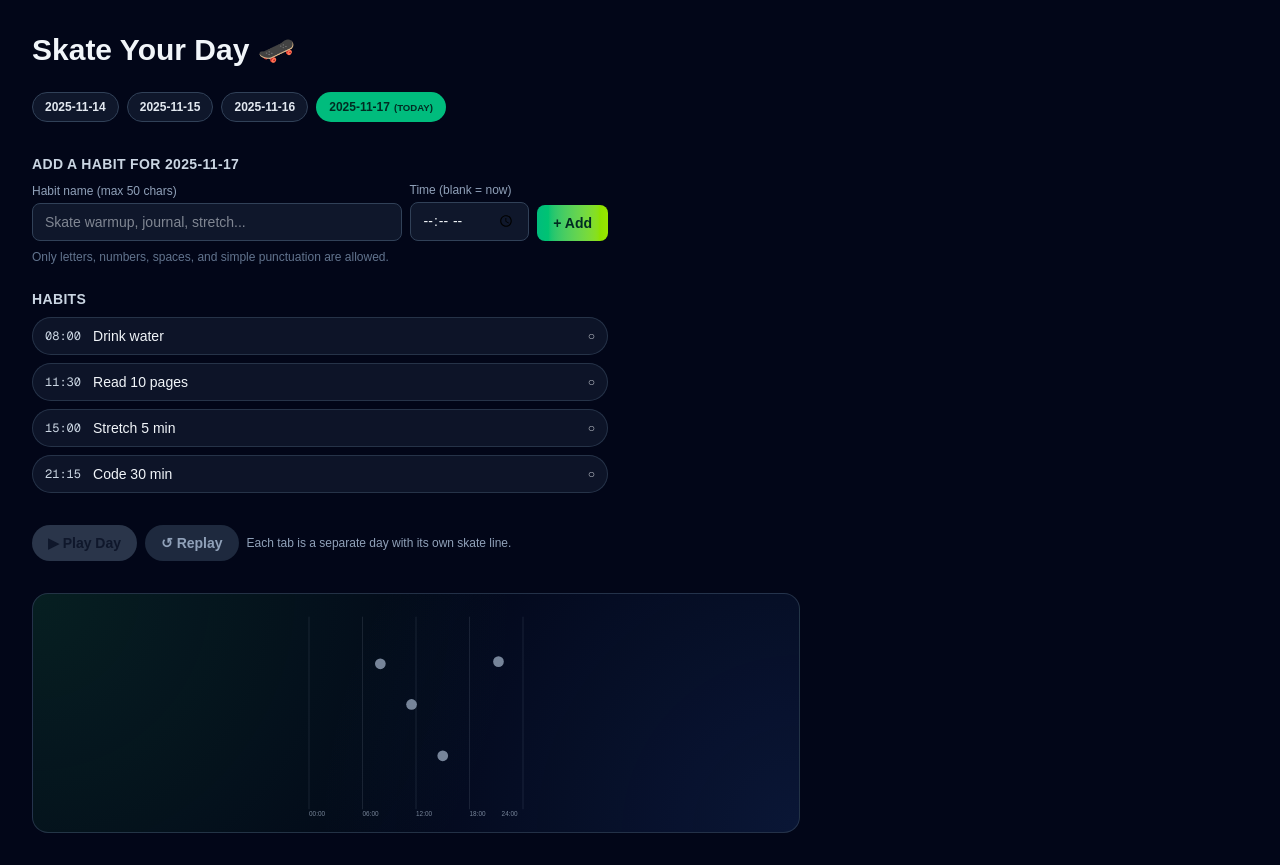
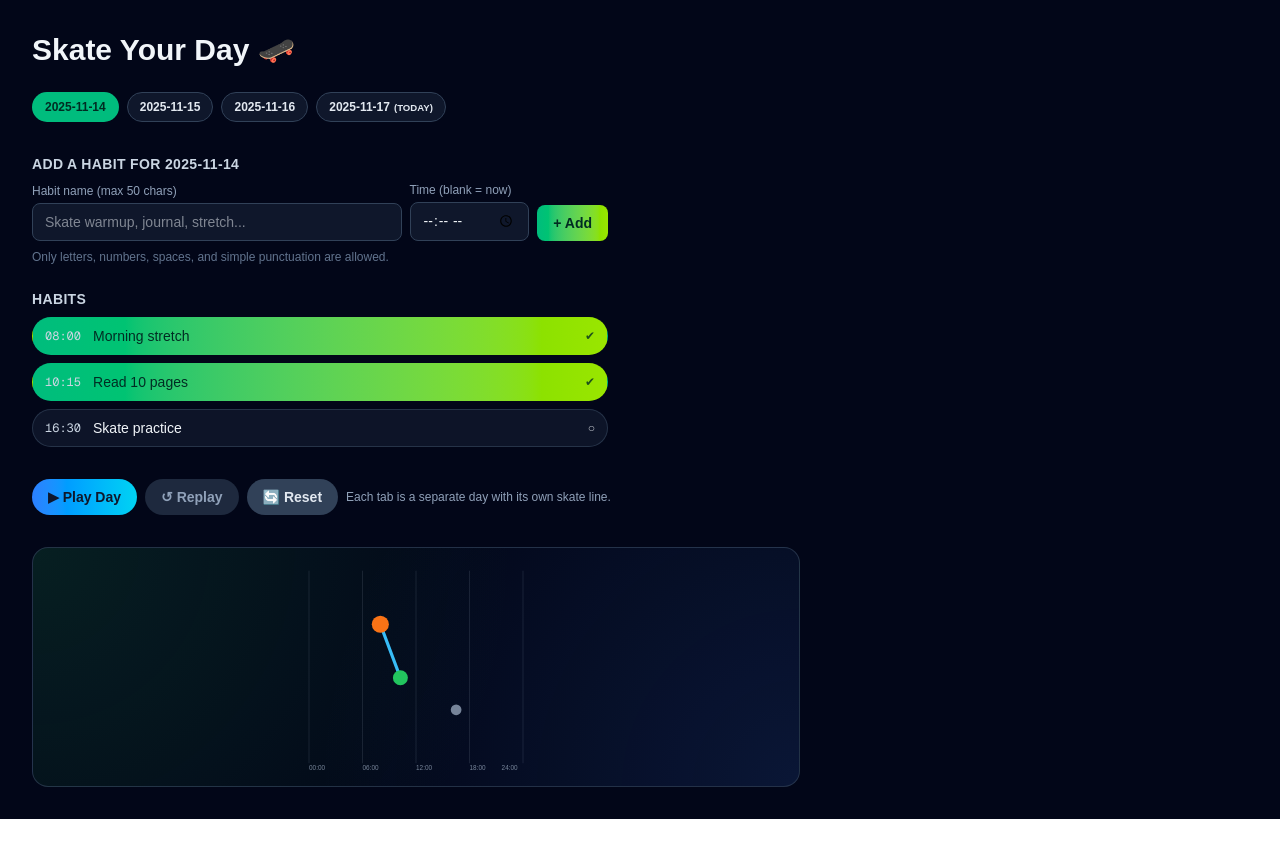
Before and after one commit to chulahn/Sk8Habit, a Next.js app in the folder skate-your-day/: page / in a window 1280 px wide. After the commit the page ends 819 px from the top, so only its background shows below. Built offline with nearby package versions, Linux system fonts and the light colour scheme.

Commit message:
reset button

```diff
--- a/skate-your-day/app/components/Controls.tsx
+++ b/skate-your-day/app/components/Controls.tsx
@@ -7,9 +7,10 @@ interface Props {
   handleReplay: () => void;
   canPlay: boolean;
   canReplay: boolean;
+  handleReset: () => void;
 }
 
-export default function Controls({ handlePlay, handleReplay, canPlay, canReplay }: Props) {
+export default function Controls({ handlePlay, handleReplay, canPlay, canReplay, handleReset }: Props) {
   return (
     <div className="flex items-center gap-2 mt-2 flex-wrap">
       <button
@@ -36,6 +37,13 @@ export default function Controls({ handlePlay, handleReplay, canPlay, canReplay
         ↺ Replay
       </button>
 
+      <button
+        onClick={handleReset}
+        className="px-4 py-2 rounded-full font-semibold text-sm bg-slate-700 hover:bg-slate-600 text-slate-200 transition-colors"
+      >
+        🔄 Reset
+      </button>
+
       <span className="text-xs text-slate-400">Each tab is a separate day with its own skate line.</span>
     </div>
   );
--- a/skate-your-day/app/page.tsx
+++ b/skate-your-day/app/page.tsx
@@ -187,15 +187,18 @@ function HomeContent() {
 
   const [activeDayId, setActiveDayId] = useState<string>(getTodayId);
 
-  // After days load / change, make sure we have an active day
+  // After days load / change, make sure we have an active day (but don't force switch)
   useEffect(() => {
     const todayId = getTodayId();
-    if (days.some((d) => d.id === todayId)) {
-      setActiveDayId(todayId);
-    } else if (days.length > 0) {
-      setActiveDayId(days[0].id);
+    // Only auto-set active day if it no longer exists
+    if (!days.some((d) => d.id === activeDayId)) {
+      if (days.some((d) => d.id === todayId)) {
+        setActiveDayId(todayId);
+      } else if (days.length > 0) {
+        setActiveDayId(days[0].id);
+      }
     }
-  }, [days]);
+  }, [days, activeDayId]);
 
   // Ensure today exists as a day (random y assigned only here for new days)
   useEffect(() => {
@@ -391,6 +394,23 @@ function HomeContent() {
     setFormError("");
   };
 
+  const handleReset = () => {
+    if (typeof window !== "undefined") {
+      localStorage.removeItem("skateDays");
+    }
+    const todayId = getTodayId();
+    const daysWithToday = testDaysSeed.some((d) => d.id === todayId)
+      ? testDaysSeed
+      : [...testDaysSeed, createDay(todayId)];
+    setDays(daysWithToday);
+    setActiveDayId(todayId);
+    setNewName("");
+    setNewTime("");
+    setFormError("");
+    setIsPlaying(false);
+    setProgress(0);
+  };
+
   // ---------- animation ----------
 
   const animationRef = useRef<number | null>(null);
@@ -468,7 +488,7 @@ function HomeContent() {
 
       <HabitList habits={habits} toggleHabit={toggleHabit} />
 
-      <Controls handlePlay={handlePlay} handleReplay={handleReplay} canPlay={canPlay} canReplay={canReplay} />
+      <Controls handlePlay={handlePlay} handleReplay={handleReplay} canPlay={canPlay} canReplay={canReplay} handleReset={handleReset} />
 
       <Timeline habits={habits} pathPoints={pathPoints} skaterPosition={skaterPosition} />
     </main>
```
